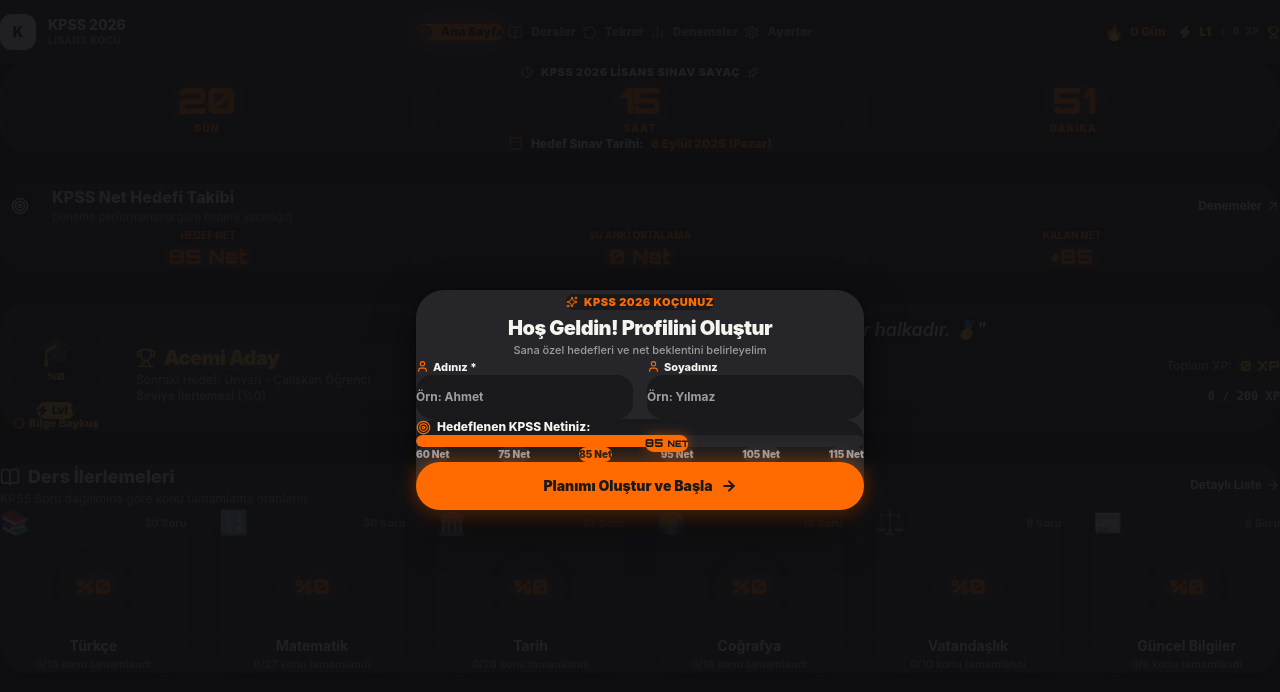
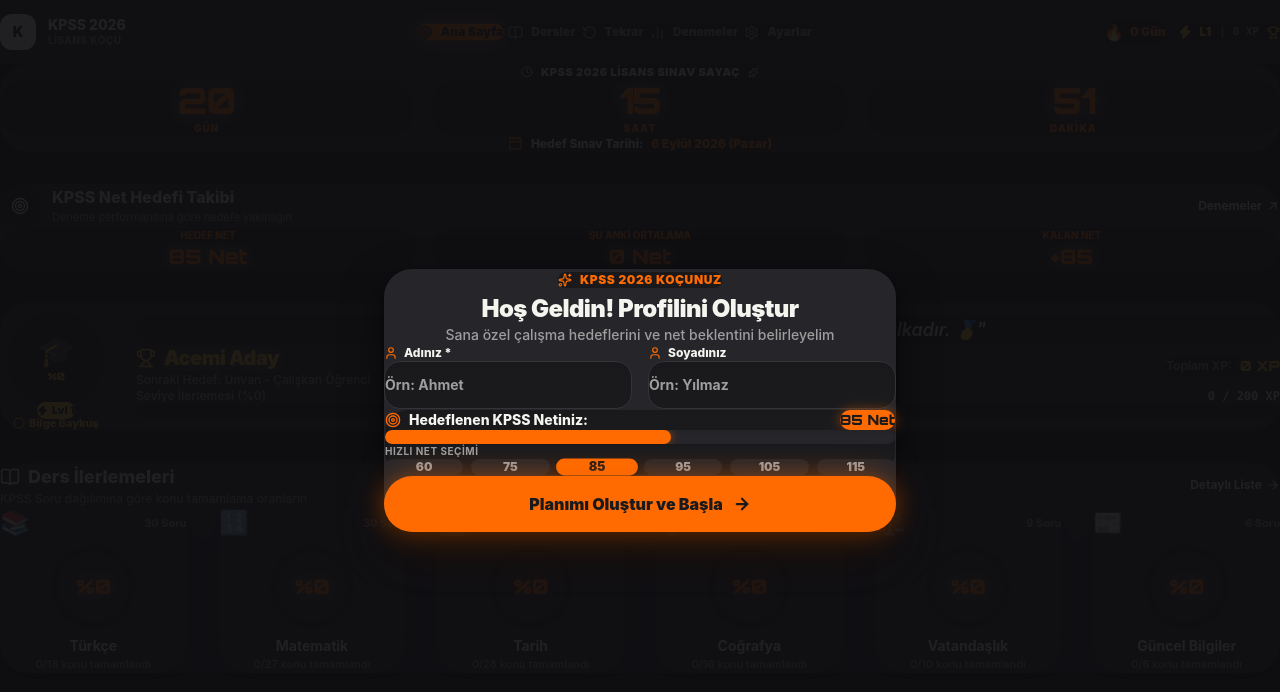
Before and after one commit to mmuuhmmtt/kpss-2026-kocu, a React (Vite) app: page / in a window 1280 px wide. Shown: the top 692 px of the page. Built offline with nearby package versions, Linux system fonts and the light colour scheme.

Commit message:
style: redesign OnboardingModal for spacious layout and clear target net display

```diff
--- a/src/components/onboarding/OnboardingModal.jsx
+++ b/src/components/onboarding/OnboardingModal.jsx
@@ -47,32 +47,32 @@
   const sliderPct = Math.round(((targetNet - 40) / (120 - 40)) * 100);
 
   return (
-    <div className="modal-backdrop p-4 flex items-center justify-center">
-      <div className="glass-card max-w-md w-full p-6 md:p-8 border-0 bg-[#26262A] shadow-2xl rounded-[28px] fade-slide-up relative my-auto">
+    <div className="modal-backdrop p-4 flex items-center justify-center overflow-y-auto">
+      <div className="glass-card max-w-lg w-full p-8 md:p-10 border-0 bg-[#26262A] shadow-2xl rounded-[32px] fade-slide-up relative my-auto">
 
         {/* Header */}
-        <div className="text-center mb-6 relative z-10">
-          <div className="inline-flex items-center gap-1.5 px-4 py-1.5 rounded-full bg-[#1A1A1D] text-[#FF6B00] text-[11px] font-black uppercase tracking-wider mb-2 shadow-inner">
-            <Sparkles size={12} className="text-[#FF6B00]" />
+        <div className="text-center mb-8 relative z-10">
+          <div className="inline-flex items-center gap-2 px-4 py-1.5 rounded-full bg-[#1A1A1D] text-[#FF6B00] text-xs font-black uppercase tracking-wider mb-3 shadow-inner border border-[#26262A]">
+            <Sparkles size={14} className="text-[#FF6B00]" />
             <span>KPSS 2026 KOÇUNUZ</span>
           </div>
-          <h2 className="text-lg md:text-xl font-black text-[#F5F5F0] tracking-tight">Hoş Geldin! Profilini Oluştur</h2>
-          <p className="text-[11px] text-[#9E9E9E] mt-1 font-medium">Sana özel hedefleri ve net beklentini belirleyelim</p>
+          <h2 className="text-xl md:text-2xl font-black text-[#F5F5F0] tracking-tight">Hoş Geldin! Profilini Oluştur</h2>
+          <p className="text-xs md:text-sm text-[#9E9E9E] mt-1.5 font-medium">Sana özel çalışma hedeflerini ve net beklentini belirleyelim</p>
         </div>
 
         {error && (
-          <div className="mb-4 p-3.5 rounded-2xl bg-[#1A1A1D] text-[#F87171] text-xs font-bold text-center shadow-inner">
+          <div className="mb-6 p-4 rounded-2xl bg-[#1A1A1D] text-[#F87171] text-xs font-bold text-center shadow-inner border border-[#F87171]/20">
             {error}
           </div>
         )}
 
-        <form onSubmit={handleSubmit} className="space-y-5 relative z-10">
+        <form onSubmit={handleSubmit} className="space-y-6 relative z-10">
 
           {/* Name & Surname Fields */}
-          <div className="grid grid-cols-1 sm:grid-cols-2 gap-3.5">
+          <div className="grid grid-cols-1 sm:grid-cols-2 gap-4">
             <div>
-              <label className="block text-[11px] font-extrabold text-[#F5F5F0] mb-1 flex items-center gap-1">
-                <User size={13} className="text-[#FF6B00]" /> Adınız *
+              <label className="block text-xs font-extrabold text-[#F5F5F0] mb-2 flex items-center gap-1.5">
+                <User size={14} className="text-[#FF6B00]" /> Adınız *
               </label>
               <input
                 type="text"
@@ -81,13 +81,13 @@
                 onChange={(e) => handleNameChange(e.target.value)}
                 onBlur={() => setName(capitalizeWords(name))}
                 placeholder="Örn: Ahmet"
-                className="w-full min-h-[44px] px-4 py-2.5 rounded-2xl bg-[#1A1A1D] border-0 text-[#F5F5F0] placeholder-[#9E9E9E] text-xs font-bold focus:outline-none shadow-inner"
+                className="w-full h-12 px-4 rounded-2xl bg-[#1A1A1D] border border-[#333338] text-[#F5F5F0] placeholder-[#9E9E9E] text-sm font-bold focus:outline-none focus:border-[#FF6B00] shadow-inner transition-colors"
               />
             </div>
 
             <div>
-              <label className="block text-[11px] font-extrabold text-[#F5F5F0] mb-1 flex items-center gap-1">
-                <User size={13} className="text-[#FF6B00]" /> Soyadınız
+              <label className="block text-xs font-extrabold text-[#F5F5F0] mb-2 flex items-center gap-1.5">
+                <User size={14} className="text-[#FF6B00]" /> Soyadınız
               </label>
               <input
                 type="text"
@@ -95,46 +95,34 @@
                 onChange={(e) => handleSurnameChange(e.target.value)}
                 onBlur={() => setSurname(capitalizeWords(surname))}
                 placeholder="Örn: Yılmaz"
-                className="w-full min-h-[44px] px-4 py-2.5 rounded-2xl bg-[#1A1A1D] border-0 text-[#F5F5F0] placeholder-[#9E9E9E] text-xs font-bold focus:outline-none shadow-inner"
+                className="w-full h-12 px-4 rounded-2xl bg-[#1A1A1D] border border-[#333338] text-[#F5F5F0] placeholder-[#9E9E9E] text-sm font-bold focus:outline-none focus:border-[#FF6B00] shadow-inner transition-colors"
               />
             </div>
           </div>
 
-          {/* TARGET NET SLIDER */}
-          <div className="bg-[#1A1A1D] p-5 rounded-[22px] shadow-inner space-y-4">
+          {/* TARGET NET SLIDER CONTAINER */}
+          <div className="bg-[#1A1A1D] p-6 rounded-[24px] shadow-inner border border-[#26262A] space-y-5">
 
-            <div className="flex justify-between items-center">
-              <label className="text-xs font-extrabold text-[#F5F5F0] flex items-center gap-1.5">
-                <Target size={15} className="text-[#FF6B00]" /> Hedeflenen KPSS Netiniz:
+            <div className="flex justify-between items-center pb-1">
+              <label className="text-xs md:text-sm font-extrabold text-[#F5F5F0] flex items-center gap-2">
+                <Target size={16} className="text-[#FF6B00]" /> Hedeflenen KPSS Netiniz:
               </label>
+              <div
+                className="px-3.5 py-1 rounded-full bg-[#FF6B00] text-[#1A1A1D] font-black text-sm shadow-md"
+                style={{ fontFamily: "'Orbitron', monospace", filter: 'drop-shadow(0 0 6px rgba(255, 107, 0, 0.45))' }}
+              >
+                {targetNet} Net
+              </div>
             </div>
 
-            {/* Slider Track with Floating Badge */}
-            <div className="relative pt-6 pb-2">
-
-              {/* Floating Dynamic Badge */}
-              <div
-                className="absolute top-0 px-2.5 py-0.5 rounded-full bg-[#FF6B00] text-[#1A1A1D] font-black text-[11px] shadow-md transition-all duration-75 flex items-center gap-1 pointer-events-none z-20"
-                style={{
-                  left: `${sliderPct}%`,
-                  transform: 'translateX(-50%)',
-                  fontFamily: "'Orbitron', monospace",
-                  filter: 'drop-shadow(0 0 6px rgba(255, 107, 0, 0.45))'
-                }}
-              >
-                <span>{targetNet}</span>
-                <span className="text-[9px]">NET</span>
-              </div>
-
-              {/* Slider Track background fill */}
-              <div className="h-3 bg-[#26262A] rounded-full overflow-hidden p-0.5 relative shadow-inner">
+            {/* Slider Control */}
+            <div className="relative py-2">
+              <div className="h-3.5 bg-[#26262A] rounded-full overflow-hidden p-0.5 shadow-inner">
                 <div
                   className="h-full rounded-full bg-[#FF6B00] transition-all duration-150"
                   style={{ width: `${sliderPct}%`, boxShadow: '0 0 10px rgba(255, 107, 0, 0.5)' }}
                 />
               </div>
-
-              {/* Native HTML Range Control */}
               <input
                 type="range"
                 min="40"
@@ -142,12 +130,14 @@
                 step="1"
                 value={targetNet}
                 onChange={(e) => setTargetNet(Number(e.target.value))}
-                className="absolute inset-0 opacity-0 cursor-pointer w-full h-full min-h-[44px]"
+                className="w-full h-4 opacity-0 cursor-pointer absolute inset-0 z-10"
               />
             </div>
 
             {/* Quick Click Preset Net Chips */}
-            <div className="flex items-center justify-between gap-1 pt-1">
+            <div>
+              <div className="text-[10px] font-bold text-[#9E9E9E] uppercase tracking-wider mb-2">Hızlı Net Seçimi</div>
+              <div className="grid grid-cols-6 gap-2">
                 {NET_PRESETS.map(preset => {
                   const isActive = Number(targetNet) === preset;
                   return (
@@ -155,28 +145,31 @@
                       key={preset}
                       type="button"
                       onClick={() => setTargetNet(preset)}
-                    className={`px-2.5 py-1.5 rounded-full text-[10px] font-black transition-all cursor-pointer ${
+                      className={`py-2 rounded-xl text-xs font-black transition-all cursor-pointer text-center ${
                         isActive
-                        ? 'bg-[#FF6B00] text-[#1A1A1D] shadow-md'
-                        : 'bg-[#26262A] text-[#9E9E9E] hover:text-[#F5F5F0]'
+                          ? 'bg-[#FF6B00] text-[#1A1A1D] shadow-md scale-105'
+                          : 'bg-[#26262A] text-[#9E9E9E] hover:text-[#F5F5F0] hover:bg-[#2E2E33]'
                       }`}
                     >
-                    {preset} Net
+                      {preset}
                     </button>
                   );
                 })}
               </div>
             </div>
+          </div>
 
           {/* Neon Orange Submit Button */}
+          <div className="pt-2">
             <button
               type="submit"
-            className="w-full min-h-[48px] py-3.5 rounded-full bg-[#FF6B00] text-[#1A1A1D] font-black text-xs md:text-sm hover:scale-[1.02] active:scale-95 transition-all flex items-center justify-center gap-2 cursor-pointer shadow-xl"
-            style={{ filter: 'drop-shadow(0 0 10px rgba(255, 107, 0, 0.45))' }}
+              className="w-full h-14 rounded-full bg-[#FF6B00] text-[#1A1A1D] font-black text-sm md:text-base hover:scale-[1.02] active:scale-95 transition-all flex items-center justify-center gap-2.5 cursor-pointer shadow-2xl"
+              style={{ filter: 'drop-shadow(0 0 14px rgba(255, 107, 0, 0.5))' }}
             >
               <span>Planımı Oluştur ve Başla</span>
-            <ArrowRight size={16} className="stroke-[3]" />
+              <ArrowRight size={18} className="stroke-[3]" />
             </button>
+          </div>
         </form>
 
       </div>
```
Lines whose indentation alone changed are shown as unchanged.
